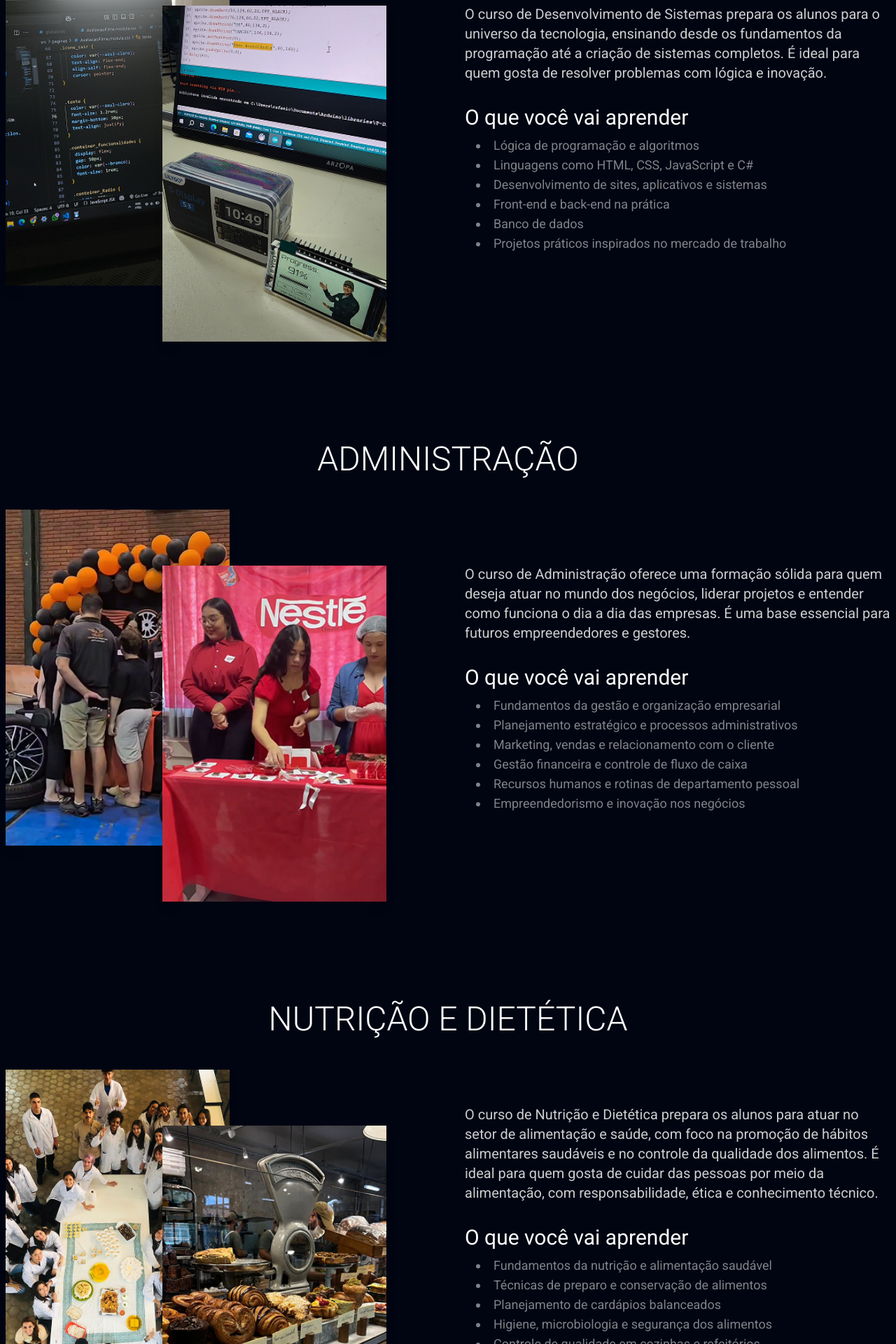
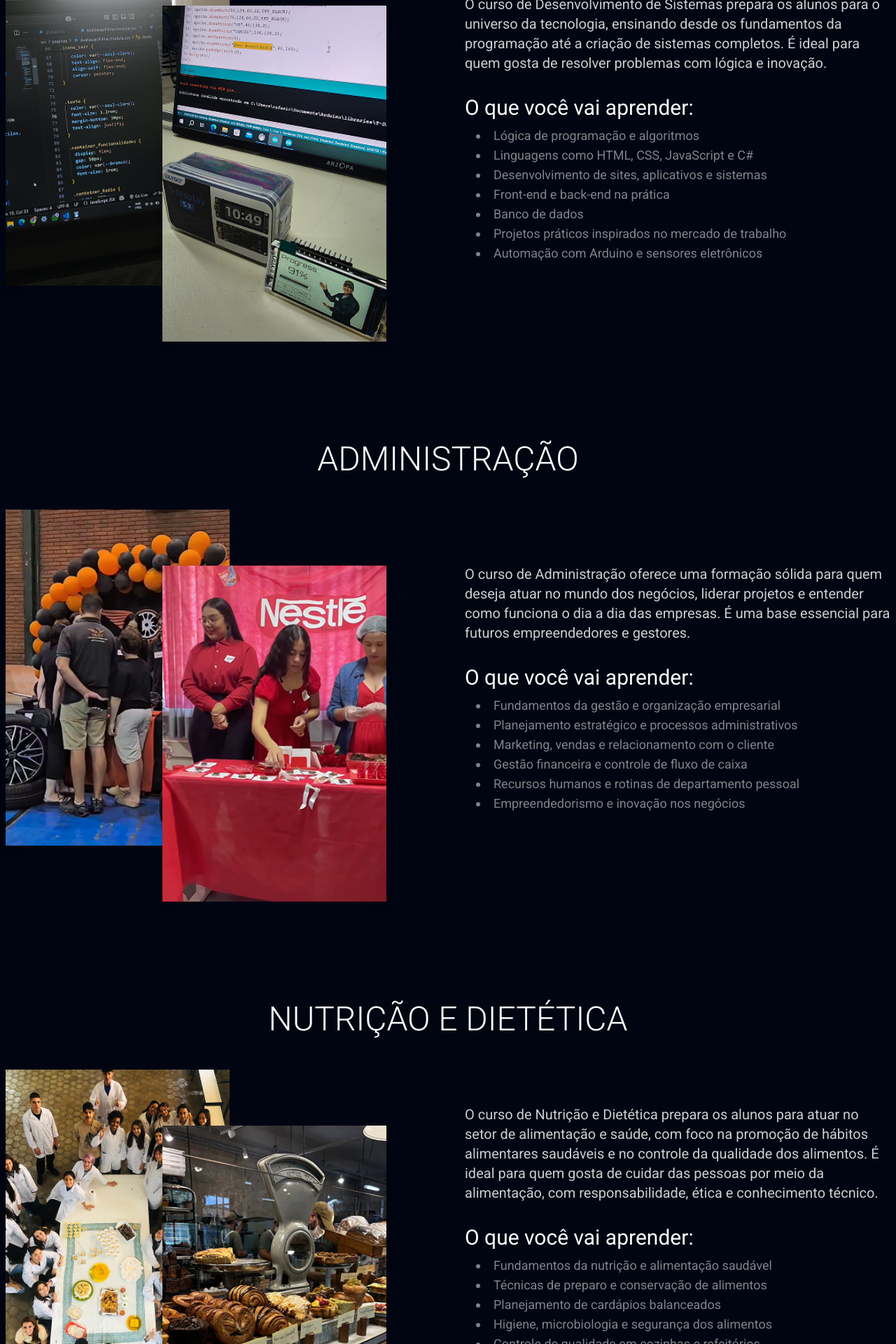
Before and after one commit to Iwanhrq/etec-hortolandia, a React (Vite) app: page / in a window 1280 px wide. Shown: the part 1820-3740 px from the top of the page at 70% size. Built offline with nearby package versions, Linux system fonts and the light colour scheme.

Commit message:
padronizacao de textos

```diff
--- a/src/App.tsx
+++ b/src/App.tsx
@@ -136,7 +136,7 @@ function App() {
               </p>
             </div>
             <div>
-              <h3 ref={dsH3Ref} className="text-2xl md:text-3xl font-normal mb-2 text-white text-center md:text-left">O que você vai aprender</h3>
+              <h3 ref={dsH3Ref} className="text-2xl md:text-3xl font-normal mb-2 text-white text-center md:text-left">O que você vai aprender:</h3>
               <ul ref={dsUlRef} className="list-disc list-inside text-sm md:text-base text-white/50 pl-4 md:text-left">
                 <li className="md:text-lg">Lógica de programação e algoritmos</li>
                 <li className="md:text-lg">Linguagens como HTML, CSS, JavaScript e C#</li>
@@ -144,6 +144,7 @@ function App() {
                 <li className="md:text-lg">Front-end e back-end na prática</li>
                 <li className="md:text-lg">Banco de dados</li>
                 <li className="md:text-lg">Projetos práticos inspirados no mercado de trabalho</li>
+                <li className="md:text-lg">Automação com Arduino e sensores eletrônicos</li>
               </ul>
             </div>
           </div>
@@ -175,7 +176,7 @@ function App() {
               </p>
             </div>
             <div>
-              <h3 ref={admH3Ref} className="text-2xl md:text-3xl font-normal mb-2 text-white text-center md:text-left">O que você vai aprender</h3>
+              <h3 ref={admH3Ref} className="text-2xl md:text-3xl font-normal mb-2 text-white text-center md:text-left">O que você vai aprender:</h3>
               <ul ref={admUlRef} className="list-disc list-inside text-sm md:text-base text-white/50 pl-4 md:text-left">
                 <li className="md:text-lg">Fundamentos da gestão e organização empresarial</li>
                 <li className="md:text-lg">Planejamento estratégico e processos administrativos</li>
@@ -215,7 +216,7 @@ function App() {
               </p>
             </div>
             <div>
-              <h3 ref={nutriH3Ref} className="text-2xl md:text-3xl font-normal mb-2 text-white text-center md:text-left">O que você vai aprender</h3>
+              <h3 ref={nutriH3Ref} className="text-2xl md:text-3xl font-normal mb-2 text-white text-center md:text-left">O que você vai aprender:</h3>
               <ul ref={nutriUlRef} className="list-disc list-inside text-sm md:text-base text-white/50 pl-4 md:text-left">
                 <li className="md:text-lg">Fundamentos da nutrição e alimentação saudável</li>
                 <li className="md:text-lg">Técnicas de preparo e conservação de alimentos</li>
```
